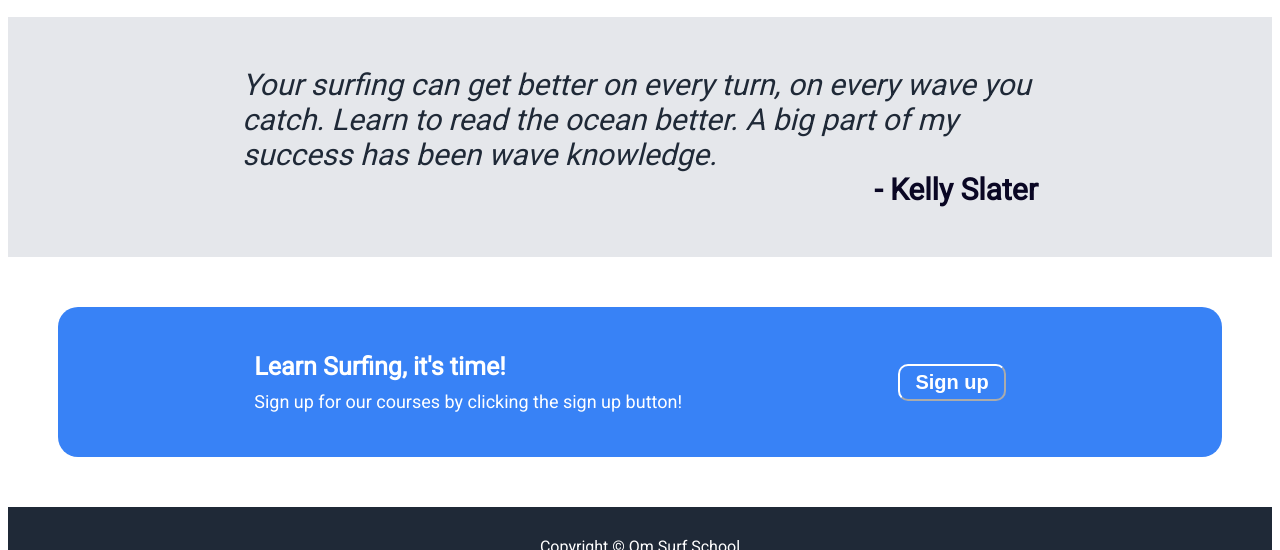
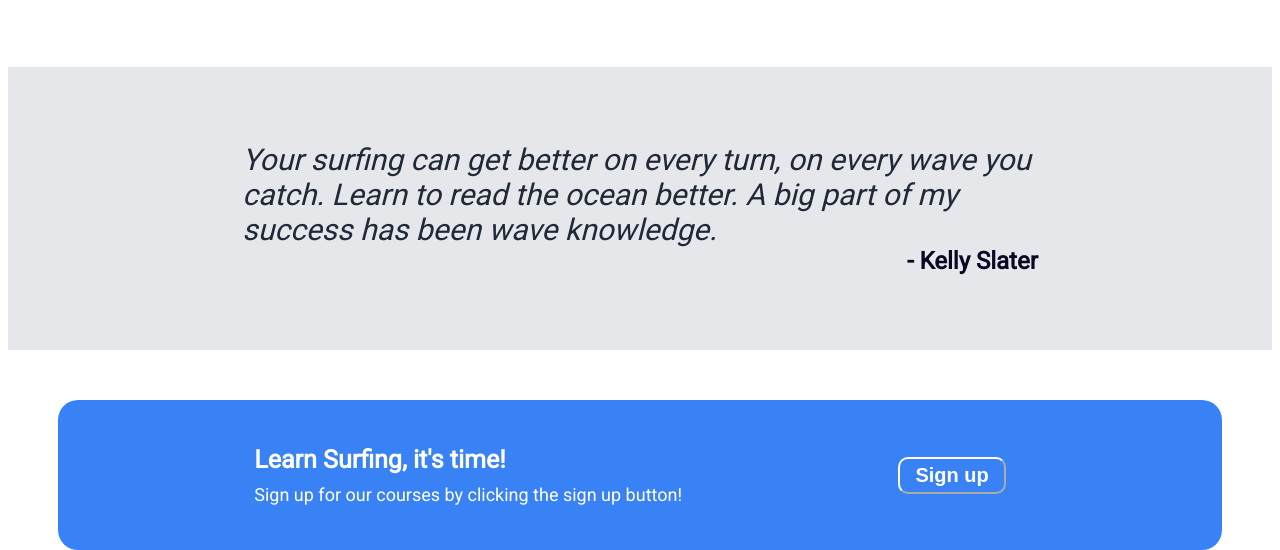
Before and after one commit to kiranhrb/landing-page, a plain HTML site: page index.html in a window 1280 px wide. Shown: the part 865-1415 px from the top of the page. Drawn offline with Linux system fonts and the light colour scheme.

Commit message:
Change margins and style CSS

```diff
--- a/style.css
+++ b/style.css
@@ -75,7 +75,8 @@
 
 .quote {
     background-color: #E5E7EB;
-    margin: 0px;
+    margin-top: 50px;
+    margin-bottom: 50px;
     padding: 20px;
     font-size: 30px;
     color: #1F2937;
@@ -88,6 +89,7 @@
 
 .quote p {
  max-width: 65%;
+ margin: 55px;
 }
 
 span {
@@ -96,6 +98,7 @@
     font-weight: bold;
     color: rgb(10, 7, 36);
     font-style: normal;
+    font-size: 24px;
 }
 
 .container {
```
